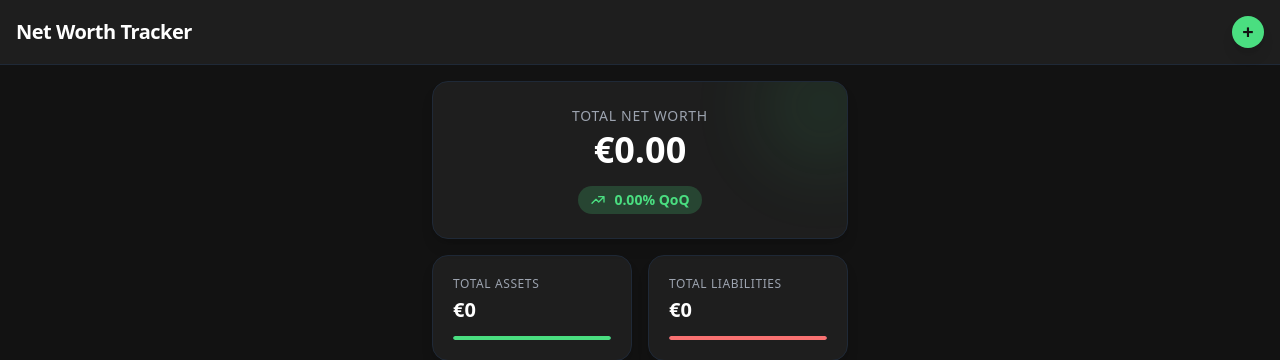
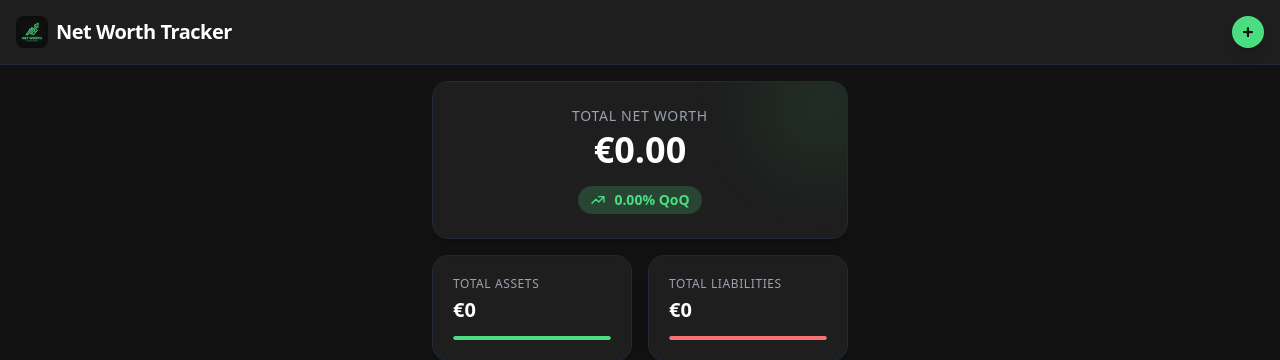
Before and after one commit to PaulAnderie/NetWorthTracker, a Flask app: page / in a window 1280 px wide. Shown: the top 360 px of the page. Run offline with Flask 3, Linux system fonts and the light colour scheme; some libraries are stand-ins or nearby versions.

Commit message:
Add custom logo and favicon; link header to dashboard

```diff
--- a/templates/base.html
+++ b/templates/base.html
@@ -4,6 +4,7 @@
     <meta charset="UTF-8">
     <meta name="viewport" content="width=device-width, initial-scale=1.0, maximum-scale=1.0, user-scalable=no">
     <title>Net Worth Tracker</title>
+    <link rel="icon" type="image/png" href="{{ url_for('static', filename='logo.png') }}">
     <script src="https://cdn.tailwindcss.com"></script>
     <script src="https://cdn.jsdelivr.net/npm/chart.js"></script>
     <script>
@@ -42,7 +43,10 @@
     <!-- Top Nav -->
     <header class="bg-cardbg border-b border-gray-800 sticky top-0 z-50">
         <div class="px-4 py-4 flex justify-between items-center">
-            <h1 class="text-xl font-bold tracking-tight text-white">Net Worth Tracker</h1>
+            <a href="{{ url_for('dashboard') }}" class="flex items-center gap-2 hover:opacity-80 transition-opacity">
+                <img src="{{ url_for('static', filename='logo.png') }}" alt="Logo" class="w-8 h-8 rounded-lg object-cover">
+                <h1 class="text-xl font-bold tracking-tight text-white">Net Worth Tracker</h1>
+            </a>
             <a href="{{ url_for('add_record') }}" class="bg-accent text-darkbg rounded-full w-8 h-8 flex items-center justify-center font-bold text-xl shadow-lg transition-transform active:scale-95">
                 +
             </a>
```
Also changed, not shown: static/logo.png (added).
